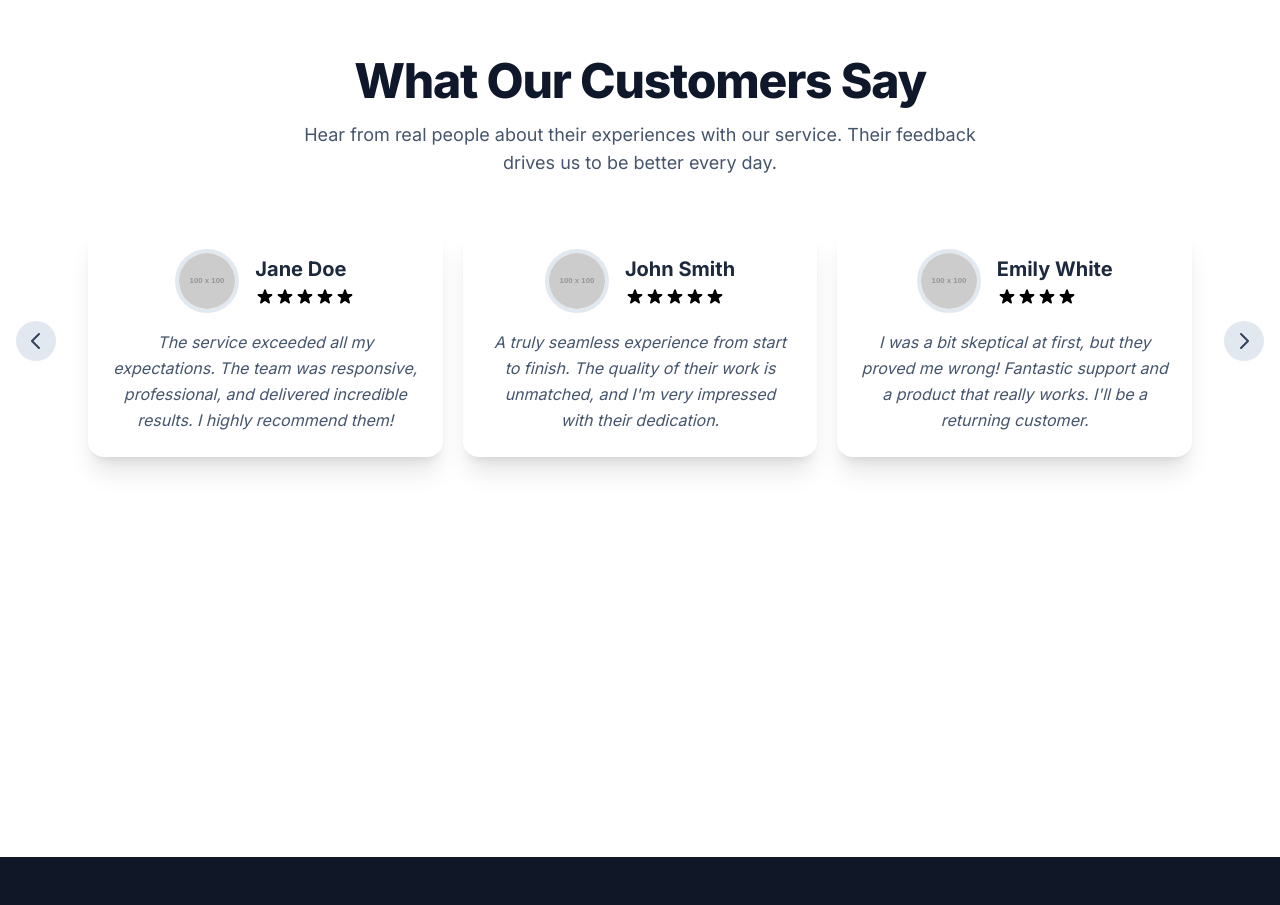
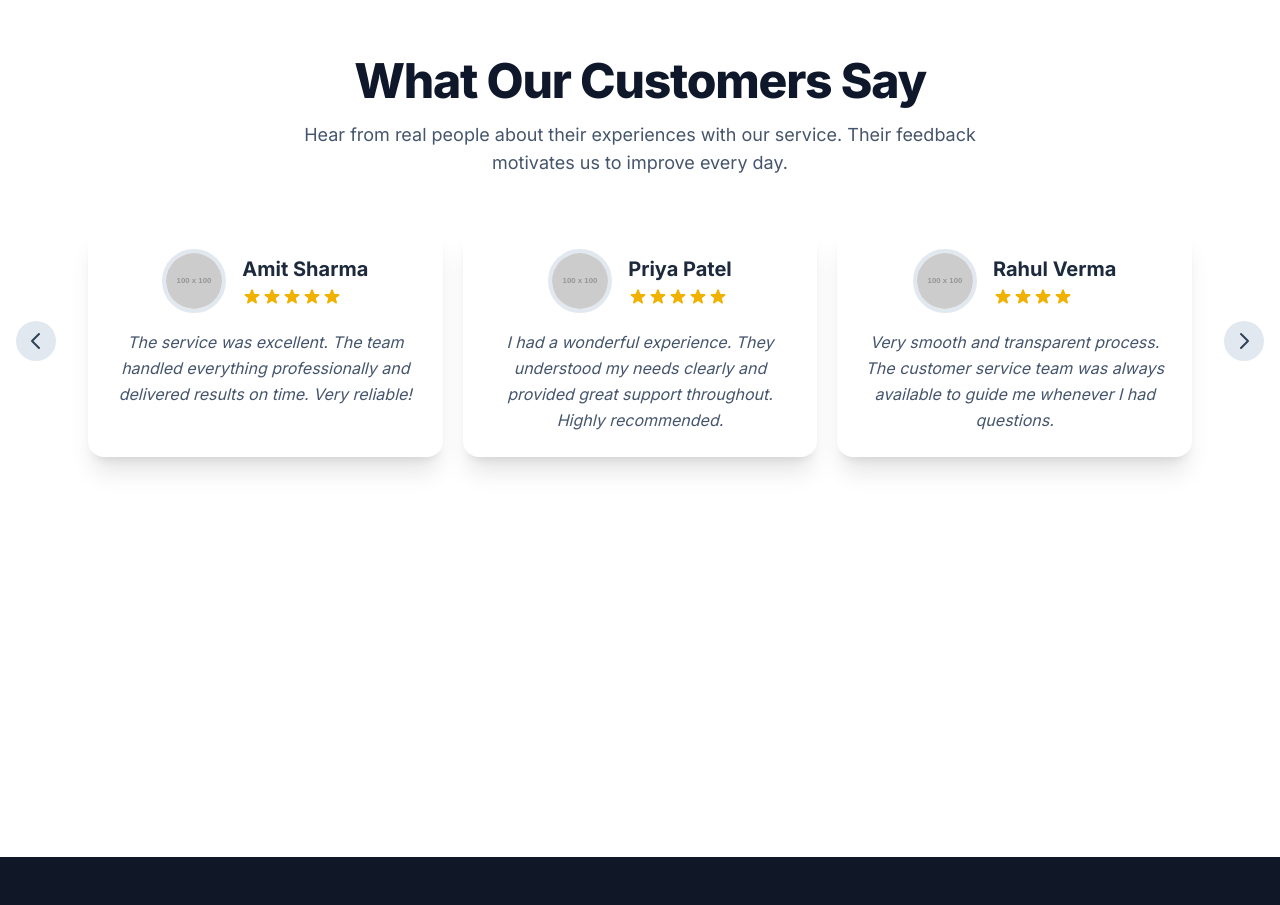
Before and after one commit to ayushghosh-123/service-webapp, a Next.js app: page / in a window 1280 px wide. Shown: the part 4340-5245 px from the top of the page. Built offline with nearby package versions, Linux system fonts and the light colour scheme.

Commit message:
changes testimonial section

```diff
--- a/components/Testimonial.tsx
+++ b/components/Testimonial.tsx
@@ -10,48 +10,48 @@ interface Testimonial {
   rating: number;
 }
 
-// Sample testimonial data.
+// ✅ Updated testimonial data with Indian names & feedback
 const testimonials: Testimonial[] = [
   {
     id: 1,
-    name: "Jane Doe",
-    quote: "The service exceeded all my expectations. The team was responsive, professional, and delivered incredible results. I highly recommend them!",
-    avatar: "https://placehold.co/100x100/A0B9D9/FFFFFF?text=JD",
+    name: "Amit Sharma",
+    quote: "The service was excellent. The team handled everything professionally and delivered results on time. Very reliable!",
+    avatar: "https://placehold.co/100x100/FFA500/FFFFFF?text=AS",
     rating: 5,
   },
   {
     id: 2,
-    name: "John Smith",
-    quote: "A truly seamless experience from start to finish. The quality of their work is unmatched, and I'm very impressed with their dedication.",
-    avatar: "https://placehold.co/100x100/F4C470/FFFFFF?text=JS",
+    name: "Priya Patel",
+    quote: "I had a wonderful experience. They understood my needs clearly and provided great support throughout. Highly recommended.",
+    avatar: "https://placehold.co/100x100/FF69B4/FFFFFF?text=PP",
     rating: 5,
   },
   {
     id: 3,
-    name: "Emily White",
-    quote: "I was a bit skeptical at first, but they proved me wrong! Fantastic support and a product that really works. I'll be a returning customer.",
-    avatar: "https://placehold.co/100x100/98DD8B/FFFFFF?text=EW",
+    name: "Rahul Verma",
+    quote: "Very smooth and transparent process. The customer service team was always available to guide me whenever I had questions.",
+    avatar: "https://placehold.co/100x100/4682B4/FFFFFF?text=RV",
     rating: 4,
   },
   {
     id: 4,
-    name: "Michael Chen",
-    quote: "Excellent value for the price. The customer service was top-notch and they quickly resolved all my questions. Great job!",
-    avatar: "https://placehold.co/100x100/F2A7A4/FFFFFF?text=MC",
+    name: "Sneha Iyer",
+    quote: "They really care about customer satisfaction. The results were beyond my expectations. I would love to work with them again.",
+    avatar: "https://placehold.co/100x100/9370DB/FFFFFF?text=SI",
     rating: 5,
   },
   {
     id: 5,
-    name: "Sarah Parker",
-    quote: "The team's creativity and attention to detail were amazing. They listened to my needs and brought my vision to life. A pleasure to work with.",
-    avatar: "https://placehold.co/100x100/CE87B5/FFFFFF?text=SP",
+    name: "Vikram Singh",
+    quote: "Affordable, efficient, and trustworthy. The team resolved my issues quickly and explained everything in detail.",
+    avatar: "https://placehold.co/100x100/32CD32/FFFFFF?text=VS",
     rating: 5,
   },
   {
     id: 6,
-    name: "David Lee",
-    quote: "I've used many services, but this one stands out. The communication was clear, the process was transparent, and the final outcome was perfect.",
-    avatar: "https://placehold.co/100x100/80C4E7/FFFFFF?text=DL",
+    name: "Anjali Gupta",
+    quote: "Fantastic experience! I was a bit unsure initially, but they delivered exactly what they promised. Great value for money.",
+    avatar: "https://placehold.co/100x100/DC143C/FFFFFF?text=AG",
     rating: 4,
   },
 ];
@@ -71,7 +71,7 @@ const TestimonialCard: React.FC<{ testimonial: Testimonial }> = ({ testimonial }
       <div>
         <h3 className="text-xl font-bold text-slate-800">{testimonial.name}</h3>
         {/* Display star ratings */}
-        <div className="flex text-black mt-1">
+        <div className="flex text-yellow-500 mt-1">
           {Array(testimonial.rating).fill(null).map((_, i) => (
             <svg key={i} className="w-5 h-5" fill="currentColor" viewBox="0 0 20 20">
               <path d="M9.049 2.927c.3-.921 1.603-.921 1.902 0l1.07 3.292a1 1 0 00.95.69h3.462c.969 0 1.371 1.24.588 1.81l-2.8 2.034a1 1 0 00-.364 1.118l1.07 3.292c.3.921-.755 1.688-1.54 1.118l-2.8-2.034a1 1 0 00-1.175 0l-2.8 2.034c-.786.57-1.841-.197-1.54-1.118l1.07-3.292a1 1 0 00-.364-1.118L2.98 8.72c-.783-.57-.38-1.81.588-1.81h3.462a1 1 0 00.95-.69l1.07-3.292z" />
@@ -125,7 +125,7 @@ export default function App() {
           What Our Customers Say
         </h2>
         <p className="text-lg text-slate-600 max-w-2xl mx-auto">
-          Hear from real people about their experiences with our service. Their feedback drives us to be better every day.
+          Hear from real people about their experiences with our service. Their feedback motivates us to improve every day.
         </p>
       </div>
 
```
